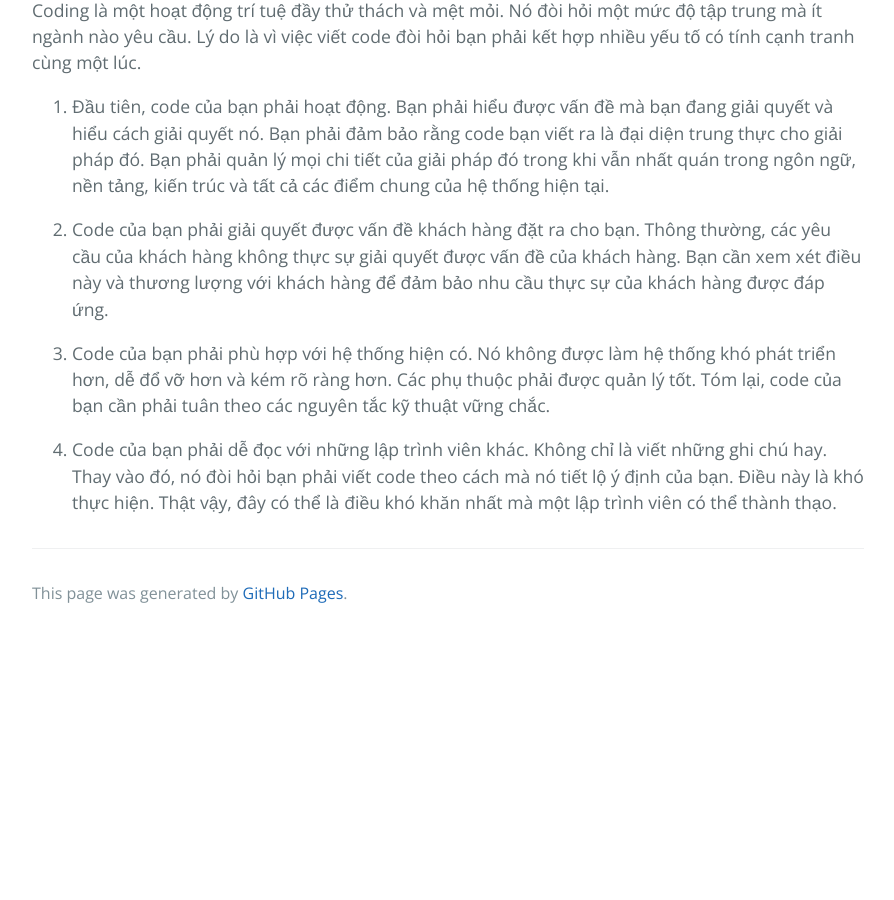
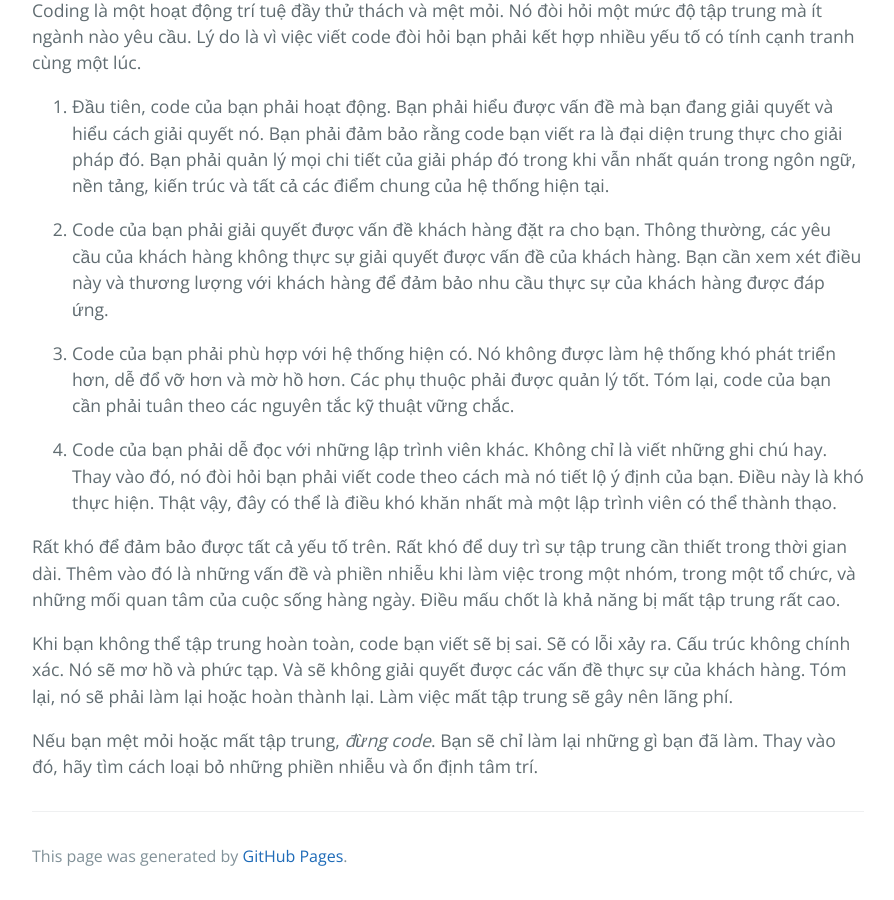
Before and after one commit to HaiBV/haibv.github.io, a Jekyll site: the page built from clean-coder/chapter-4-coding.md, in a window 1280 px wide and 900 px high, scrolled down 1277 px. Shown: the whole window, without its empty margins (192-1086 px from the left). Built offline with Jekyll 4.4.1, drawn with Linux system fonts in a browser that asks for light colours; our own code applies the rules of GitHub Pages for plain Markdown files; before the commit the page ends 1914 px from its top, so only the background shows below that.

Commit message:
Book - The Clean Coder - Chapter 4 - Coding

```diff
--- a/clean-coder/chapter-4-coding.md
+++ b/clean-coder/chapter-4-coding.md
@@ -26,6 +26,12 @@ Coding là một hoạt động trí tuệ đầy thử thách và mệt mỏi.
 
 2. Code của bạn phải giải quyết được vấn đề khách hàng đặt ra cho bạn. Thông thường, các yêu cầu của khách hàng không thực sự giải quyết được vấn đề của khách hàng. Bạn cần xem xét điều này và thương lượng với khách hàng để đảm bảo nhu cầu thực sự của khách hàng được đáp ứng.
 
-3. Code của bạn phải phù hợp với hệ thống hiện có. Nó không được làm hệ thống khó phát triển hơn, dễ đổ vỡ hơn và kém rõ ràng hơn. Các phụ thuộc phải được quản lý tốt. Tóm lại, code của bạn cần phải tuân theo các nguyên tắc kỹ thuật vững chắc.
+3. Code của bạn phải phù hợp với hệ thống hiện có. Nó không được làm hệ thống khó phát triển hơn, dễ đổ vỡ hơn và mờ hồ hơn. Các phụ thuộc phải được quản lý tốt. Tóm lại, code của bạn cần phải tuân theo các nguyên tắc kỹ thuật vững chắc.
 
 4. Code của bạn phải dễ đọc với những lập trình viên khác. Không chỉ là viết những ghi chú hay. Thay vào đó, nó đòi hỏi bạn phải viết code theo cách mà nó tiết lộ ý định của bạn. Điều này là khó thực hiện. Thật vậy, đây có thể là điều khó khăn nhất mà một lập trình viên có thể thành thạo.
+
+Rất khó để đảm bảo được tất cả yếu tố trên. Rất khó để duy trì sự tập trung cần thiết trong thời gian dài. Thêm vào đó là những vấn đề và phiền nhiễu khi làm việc trong một nhóm, trong một tổ chức, và những mối quan tâm của cuộc sống hàng ngày. Điều mấu chốt là khả năng bị mất tập trung rất cao.
+
+Khi bạn không thể tập trung hoàn toàn, code bạn viết sẽ bị sai. Sẽ có lỗi xảy ra. Cấu trúc không chính xác. Nó sẽ mơ hồ và phức tạp. Và sẽ không giải quyết được các vấn đề thực sự của khách hàng. Tóm lại, nó sẽ phải làm lại hoặc hoàn thành lại. Làm việc mất tập trung sẽ gây nên lãng phí.
+
+Nếu bạn mệt mỏi hoặc mất tập trung, _đừng code_. Bạn sẽ chỉ làm lại những gì bạn đã làm. Thay vào đó, hãy tìm cách loại bỏ những phiền nhiễu và ổn định tâm trí.
```
